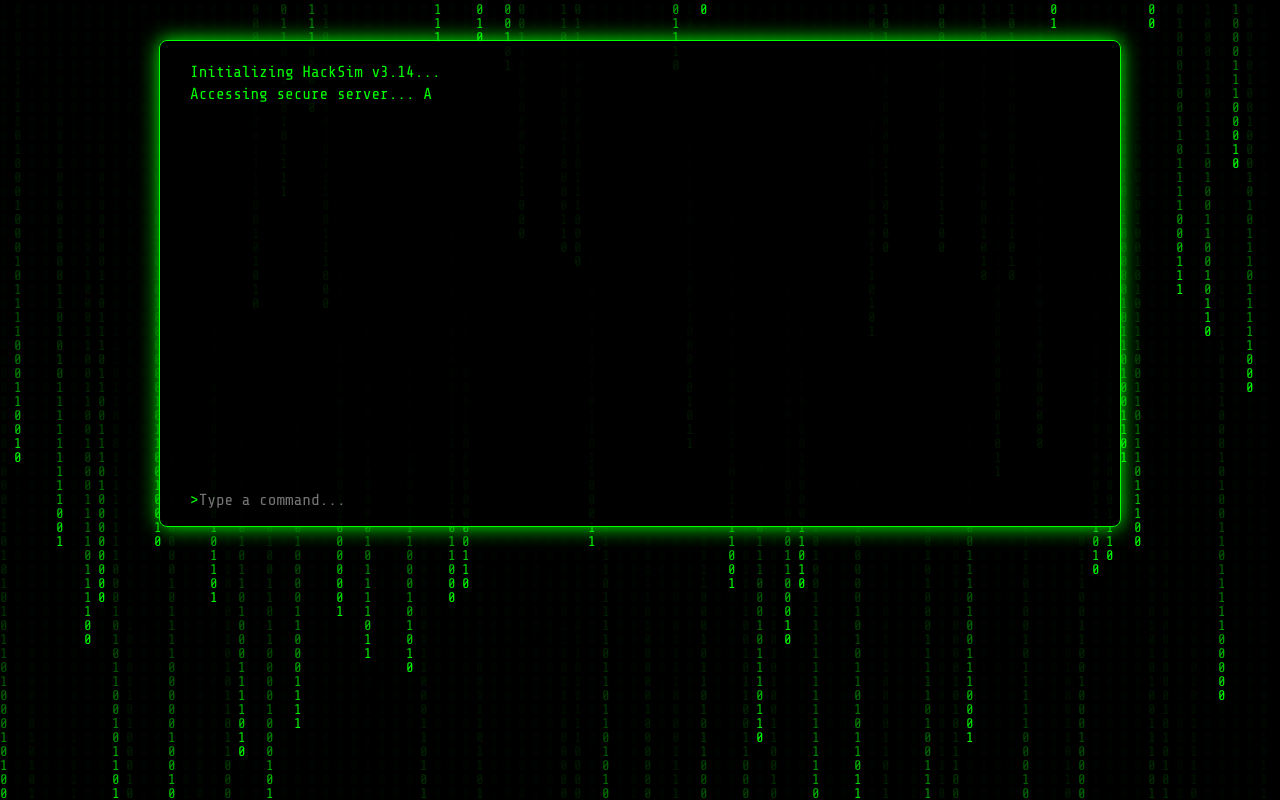
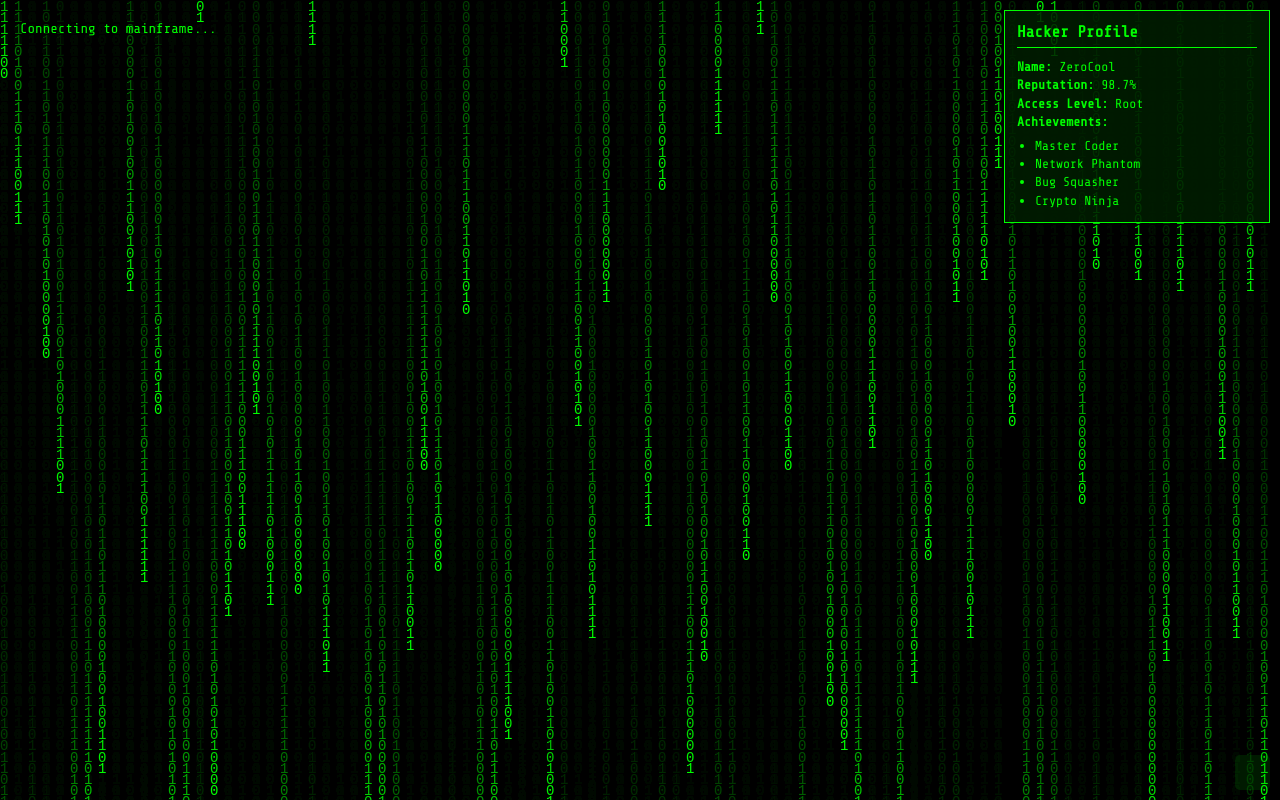
Before and after one commit to astriomonk/Hacker-Terminal-Prank, a plain HTML site: page index.html in a window 1280 px wide. Drawn offline with nearby package versions, Linux system fonts and the light colour scheme.

Commit message:
Update index.html

```diff
--- a/index.html
+++ b/index.html
@@ -6,228 +6,279 @@
 <title>Hacker Terminal</title>
 <style>
   @import url('https://fonts.googleapis.com/css2?family=Share+Tech+Mono&display=swap');
-
   html, body {
-    margin: 0; padding: 0; height: 100%; overflow: hidden;
+    margin: 0; padding: 0; height: 100%;
     background: black;
+    overflow: hidden;
     font-family: 'Share Tech Mono', monospace;
     color: #00ff00;
-  }
-
-  #binary-canvas {
-    position: fixed;
-    top: 0; left: 0;
-    width: 100vw; height: 100vh;
-    z-index: 0;
-    background: black;
-  }
-
-  #terminal {
-    position: relative;
-    z-index: 10;
-    max-width: 900px;
-    margin: 40px auto 20px auto;
-    background: rgba(0,0,0,0.9);
-    padding: 20px 30px 15px 30px;
-    border: 1px solid #00ff00;
-    box-shadow: 0 0 20px #00ff00;
-    border-radius: 8px;
-    height: 450px;
-    display: flex;
-    flex-direction: column;
     user-select: none;
   }
-
-  #terminal-output {
-    flex-grow: 1;
+  #binary-bg {
+    position: fixed;
+    top: 0; left: 0; width: 100%; height: 100%;
+    pointer-events: none;
+    z-index: 0;
+  }
+  #color-cycle {
+    position: fixed;
+    top: 0; left: 0; width: 100%; height: 100%;
+    pointer-events: none;
+    z-index: 1;
+    mix-blend-mode: screen;
+    animation: colorShift 20s linear infinite;
+  }
+  @keyframes colorShift {
+    0% { filter: hue-rotate(0deg);}
+    100% { filter: hue-rotate(360deg);}
+  }
+  #terminal {
+    position: fixed;
+    top: 0; left: 0; right: 0; bottom: 0;
+    background: transparent;
+    padding: 20px;
+    box-sizing: border-box;
+    font-size: 14px;
+    line-height: 1.3em;
     overflow-y: auto;
     white-space: pre-wrap;
+    outline: none;
+    z-index: 2;
+  }
+  .glitch {
+    animation: glitch 0.2s infinite alternate;
+  }
+  @keyframes glitch {
+    0% {
+      text-shadow:
+        2px 0 red,
+        -2px 0 cyan;
+    }
+    100% {
+      text-shadow:
+        -2px 0 red,
+        2px 0 cyan;
+    }
+  }
+  #easter-egg {
+    position: fixed;
+    bottom: 10px;
+    right: 10px;
+    width: 35px;
+    height: 35px;
+    background: #00ff00;
+    opacity: 0.1;
+    cursor: pointer;
+    border-radius: 5px;
+    user-select: none;
+    z-index: 3;
+    transition: opacity 0.3s ease;
+  }
+  #easter-egg:hover {
+    opacity: 0.5;
+  }
+  #profile {
+    position: fixed;
+    top: 10px;
+    right: 10px;
+    width: 240px;
+    background: rgba(0, 30, 0, 0.85);
+    border: 1px solid #00ff00;
+    padding: 12px;
+    font-size: 13px;
+    line-height: 1.4em;
+    z-index: 3;
+    user-select: none;
+    font-weight: 500;
+    color: #00ff00;
+  }
+  #profile h2 {
+    margin: 0 0 10px 0;
+    font-weight: 600;
     font-size: 16px;
-    line-height: 1.4;
-    margin-bottom: 10px;
-    user-select: text;
+    border-bottom: 1px solid #00ff00;
+    padding-bottom: 6px;
   }
-
-  #input-line {
-    color: #00ff00;
-    font-size: 16px;
-    line-height: 1.4;
-    display: flex;
-    align-items: center;
-    user-select: none;
-  }
-
-  #input-line::before {
-    content: "> ";
-    user-select: none;
-  }
-
-  #input {
-    flex-grow: 1;
-    background: transparent;
-    border: none;
-    outline: none;
-    color: #00ff00;
-    font-family: 'Share Tech Mono', monospace;
-    font-size: 16px;
-    caret-color: #00ff00;
-    padding-left: 0;
-    user-select: text;
-  }
-
-  /* Blinking caret inside input */
-  #input:focus {
-    outline: none;
-  }
-
-  #visitors {
-    margin: 15px auto 0 auto;
-    max-width: 900px;
-    font-size: 14px;
-    text-align: center;
-    color: #00cc00;
-    user-select: none;
-    text-shadow: 0 0 6px #00cc00;
+  #profile ul {
+    padding-left: 18px;
+    margin: 6px 0 0 0;
   }
 </style>
 </head>
 <body>
 
-<canvas id="binary-canvas"></canvas>
+<canvas id="binary-bg"></canvas>
+<div id="color-cycle"></div>
 
-<div id="terminal" tabindex="0" aria-label="Hacker Terminal">
-  <div id="terminal-output"></div>
-  <div id="input-line">
-    <input id="input" type="text" autocomplete="off" spellcheck="false" placeholder="Type a command..." />
-  </div>
+<div id="terminal" tabindex="0" spellcheck="false"></div>
+
+<div id="profile" title="Hacker Profile">
+  <h2>Hacker Profile</h2>
+  <div><strong>Name:</strong> ZeroCool</div>
+  <div><strong>Reputation:</strong> 98.7%</div>
+  <div><strong>Access Level:</strong> Root</div>
+  <div><strong>Achievements:</strong></div>
+  <ul>
+    <li>Master Coder</li>
+    <li>Network Phantom</li>
+    <li>Bug Squasher</li>
+    <li>Crypto Ninja</li>
+  </ul>
 </div>
 
-<div id="visitors">Visitors: 0</div>
+<div id="easter-egg" title="Secret Click"></div>
+
+<audio id="soundscape" loop>
+  <source src="https://actions.google.com/sounds/v1/office/keyboard_typing_fast.ogg" type="audio/ogg" />
+</audio>
 
 <script>
-  // Binary code background animation
-  const canvas = document.getElementById('binary-canvas');
+  // Binary background
+  const canvas = document.getElementById('binary-bg');
   const ctx = canvas.getContext('2d');
   let width, height;
   let columns;
-  let drops;
-
-  function setupCanvas() {
+  let drops = [];
+  const binaryChars = ['0', '1'];
+  function resize() {
     width = window.innerWidth;
     height = window.innerHeight;
     canvas.width = width;
     canvas.height = height;
     columns = Math.floor(width / 14);
     drops = [];
-    for (let x = 0; x < columns; x++) {
-      drops[x] = Math.floor(Math.random() * height / 14);
+    for(let i = 0; i < columns; i++) {
+      drops[i] = Math.random() * height;
     }
   }
-  setupCanvas();
-
-  window.addEventListener('resize', () => {
-    setupCanvas();
-  });
-
-  const binaryChars = ['0','1'];
+  window.addEventListener('resize', resize);
+  resize();
 
   function draw() {
-    ctx.fillStyle = 'rgba(0, 0, 0, 0.1)';
+    ctx.fillStyle = 'rgba(0, 0, 0, 0.05)';
     ctx.fillRect(0, 0, width, height);
     ctx.fillStyle = '#00ff00';
-    ctx.font = '14px "Share Tech Mono"';
-
+    ctx.font = '14px monospace';
     for(let i = 0; i < columns; i++) {
       const text = binaryChars[Math.floor(Math.random() * binaryChars.length)];
       ctx.fillText(text, i * 14, drops[i] * 14);
-
-      if (drops[i] * 14 > height && Math.random() > 0.975) {
-        drops[i] = 0;
-      }
-      drops[i]++;
+      drops[i] = drops[i] * 14 > height && Math.random() > 0.975 ? 0 : drops[i] + 0.8;
     }
     requestAnimationFrame(draw);
   }
   draw();
 
-  // Terminal typing simulation
-  const terminalOutput = document.getElementById('terminal-output');
-  const input = document.getElementById('input');
-  const visitorsDisplay = document.getElementById('visitors');
-
-  // Fake visitors count using localStorage
-  let visitorsCount = localStorage.getItem('visitorCount') || 0;
-  visitorsCount = parseInt(visitorsCount) + 1;
-  localStorage.setItem('visitorCount', visitorsCount);
-  visitorsDisplay.textContent = 'Visitors: ' + visitorsCount;
-
-  // Text lines to display slowly in terminal output
-  const lines = [
-    "Initializing HackSim v3.14...",
-    "Accessing secure server... Access granted.",
-    "Establishing encrypted connection...",
-    "Fetching user data... 42 records found.",
-    "Analyzing traffic logs for anomalies...",
-    "Bypassing firewall layers... Layer 1 complete.",
-    "Decrypting sensitive files...",
-    "Uploading payload...",
-    "Payload upload successful.",
-    "System override activated.",
-    "Scanning network nodes...",
-    "Alert! Intrusion detection system triggered!",
-    "Launching countermeasures...",
-    "Trace route initiated. Hiding IP...",
-    "User device masked. Location obscured.",
-    "Accessing deep web archives...",
-    "Extracting encrypted keys...",
-    "Brute forcing password hashes...",
-    "Operation complete. Data exfiltrated.",
-    "Disconnecting from host.",
-    "Session terminated."
+  // Typing Bot
+  const terminal = document.getElementById('terminal');
+  const commands = [
+    "Connecting to mainframe...",
+    "Access granted.",
+    "Downloading secret data...",
+    "Bypassing firewall...",
+    "Decrypting files...",
+    "Loading user credentials...",
+    "Injecting virus payload...",
+    "Compiling exploit modules...",
+    "Launching remote shell...",
+    "Establishing encrypted channel...",
+    "System scan complete.",
+    "Backdoor installed.",
+    "Packet sniffing in progress...",
+    "Firewall disabled.",
+    "Privilege escalation successful.",
+    "Wiping logs...",
+    "Disconnecting."
   ];
 
-  let lineIndex = 0;
-  function typeLines() {
-    if (lineIndex >= lines.length) return;
-    let line = lines[lineIndex];
-    let charIndex = 0;
+  let typingIndex = 0;
+  let charIndex = 0;
+  let isDeleting = false;
+  let typingDelay = 140;  // slowed down typing speed
+  let pauseDelay = 1800;  // longer pause between lines
+  let typingTimer;
+  let terminalContent = '';
 
-    function typeChar() {
-      if (charIndex < line.length) {
-        terminalOutput.textContent += line[charIndex];
-        charIndex++;
-        setTimeout(typeChar, 80);
-        terminalOutput.scrollTop = terminalOutput.scrollHeight;
+  function typeCommand() {
+    if (!terminal) return;
+    const currentCommand = commands[typingIndex];
+    if (!isDeleting) {
+      terminalContent += currentCommand.charAt(charIndex);
+      charIndex++;
+      terminal.textContent = terminalContent;
+      terminal.scrollTop = terminal.scrollHeight;
+      if (charIndex === currentCommand.length) {
+        isDeleting = true;
+        typingTimer = setTimeout(typeCommand, pauseDelay);
       } else {
-        terminalOutput.textContent += '\n';
-        lineIndex++;
-        setTimeout(typeLines, 500);
-        terminalOutput.scrollTop = terminalOutput.scrollHeight;
+        typingTimer = setTimeout(typeCommand, typingDelay);
+      }
+    } else {
+      terminalContent = terminalContent.slice(0, -1);
+      terminal.textContent = terminalContent;
+      terminal.scrollTop = terminal.scrollHeight;
+      if (terminalContent.endsWith(currentCommand.slice(0, charIndex - 1))) {
+        charIndex--;
+        typingTimer = setTimeout(typeCommand, typingDelay / 2);
+      }
+      if (charIndex === 0) {
+        isDeleting = false;
+        typingIndex = (typingIndex + 1) % commands.length;
+        typingTimer = setTimeout(typeCommand, typingDelay);
       }
     }
-    typeChar();
   }
-  typeLines();
+  typeCommand();
 
-  // When enter is pressed in input, append input text to output and clear input
-  input.addEventListener('keydown', e => {
-    if (e.key === 'Enter') {
-      const command = input.value.trim();
-      if (command.length > 0) {
-        terminalOutput.textContent += `> ${command}\n`;
-        terminalOutput.scrollTop = terminalOutput.scrollHeight;
-        input.value = '';
+  // Glitch effect
+  function glitchEffect() {
+    if (Math.random() < 0.15) {
+      terminal.classList.add('glitch');
+      setTimeout(() => terminal.classList.remove('glitch'), 200);
+    }
+  }
+  setInterval(glitchEffect, 3000);
+
+  // Color cycling handled by CSS animation on #color-cycle
+
+  // Easter Egg
+  const egg = document.getElementById('easter-egg');
+  let eggActive = false;
+  egg.addEventListener('click', () => {
+    if (eggActive) return;
+    eggActive = true;
+    terminalContent = '';
+    terminal.textContent = '';
+    let count = 0;
+    const messages = [
+      "ACCESS GRANTED",
+      "YOU'VE FOUND THE SECRET!",
+      "RUNNING FULL SYSTEM OVERRIDE...",
+      "LOADING NUCLEAR LAUNCH SEQUENCE...",
+      "JUST KIDDING, HAVE A NICE DAY :)"
+    ];
+    function wildAnim() {
+      if (count >= messages.length) {
+        eggActive = false;
+        terminalContent = '';
+        typingIndex = 0;
+        charIndex = 0;
+        isDeleting = false;
+        typeCommand();
+        return;
       }
-      e.preventDefault();
+      terminal.textContent = messages[count];
+      terminal.classList.add('glitch');
+      terminal.scrollTop = terminal.scrollHeight;
+      count++;
+      setTimeout(() => {
+        terminal.classList.remove('glitch');
+        setTimeout(wildAnim, 1500);
+      }, 1200);
     }
+    wildAnim();
   });
 
-  // Focus input on terminal click
-  document.getElementById('terminal').addEventListener('click', () => {
-    input.focus();
-  });
-
-  // Fullscreen toggle on 'F' key press
+  // Fullscreen toggle on 'f'
   document.addEventListener('keydown', e => {
     if (e.key.toLowerCase() === 'f') {
       if (!document.fullscreenElement) {
@@ -238,8 +289,13 @@
     }
   });
 
-  // Focus input automatically
-  input.focus();
+  // Soundscape loop
+  const soundscape = document.getElementById('soundscape');
+  soundscape.volume = 0.1;
+  soundscape.play().catch(() => {});
+
+  // Focus terminal for scrolling
+  terminal.focus();
 </script>
 
 </body>
```
